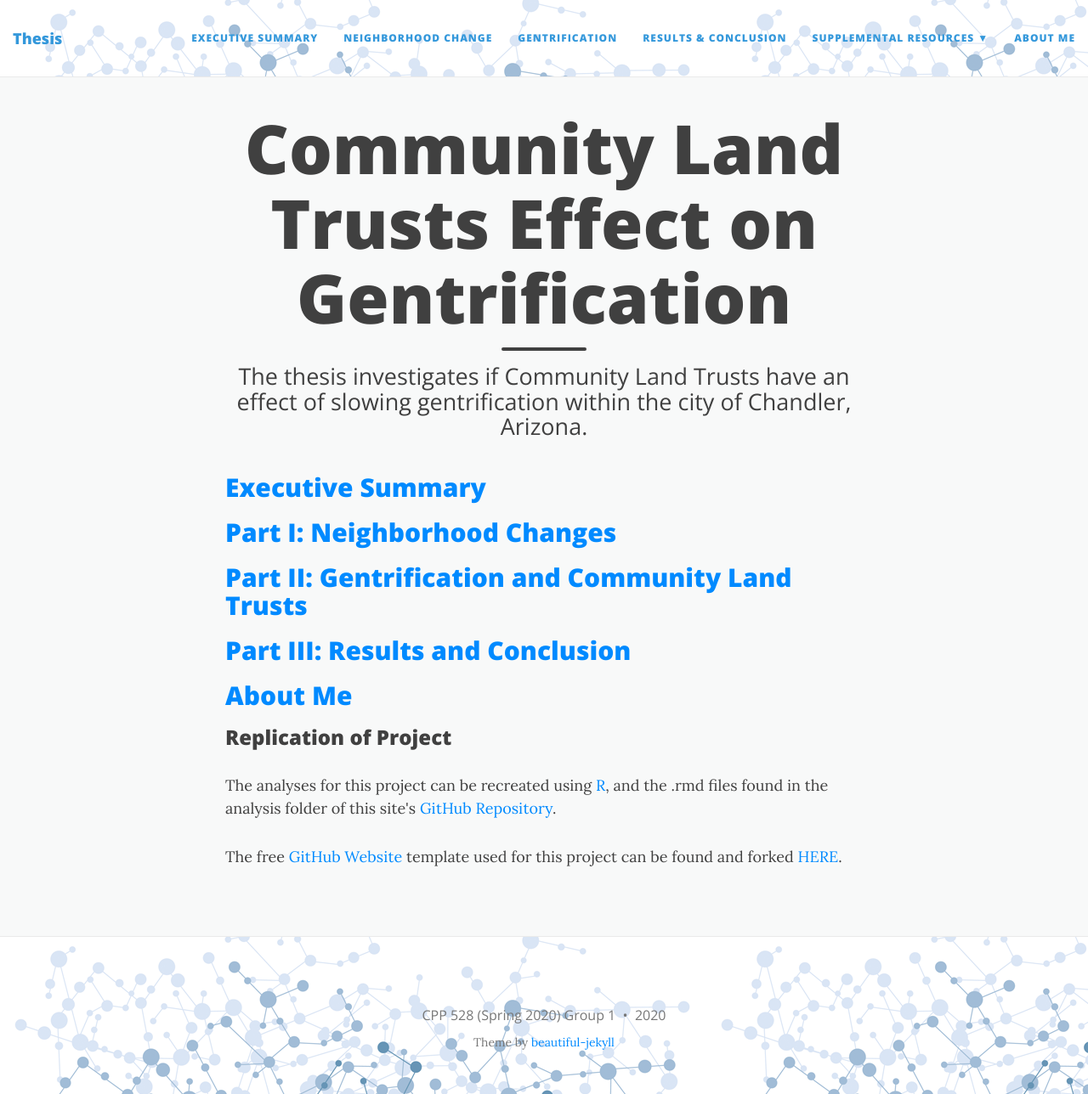
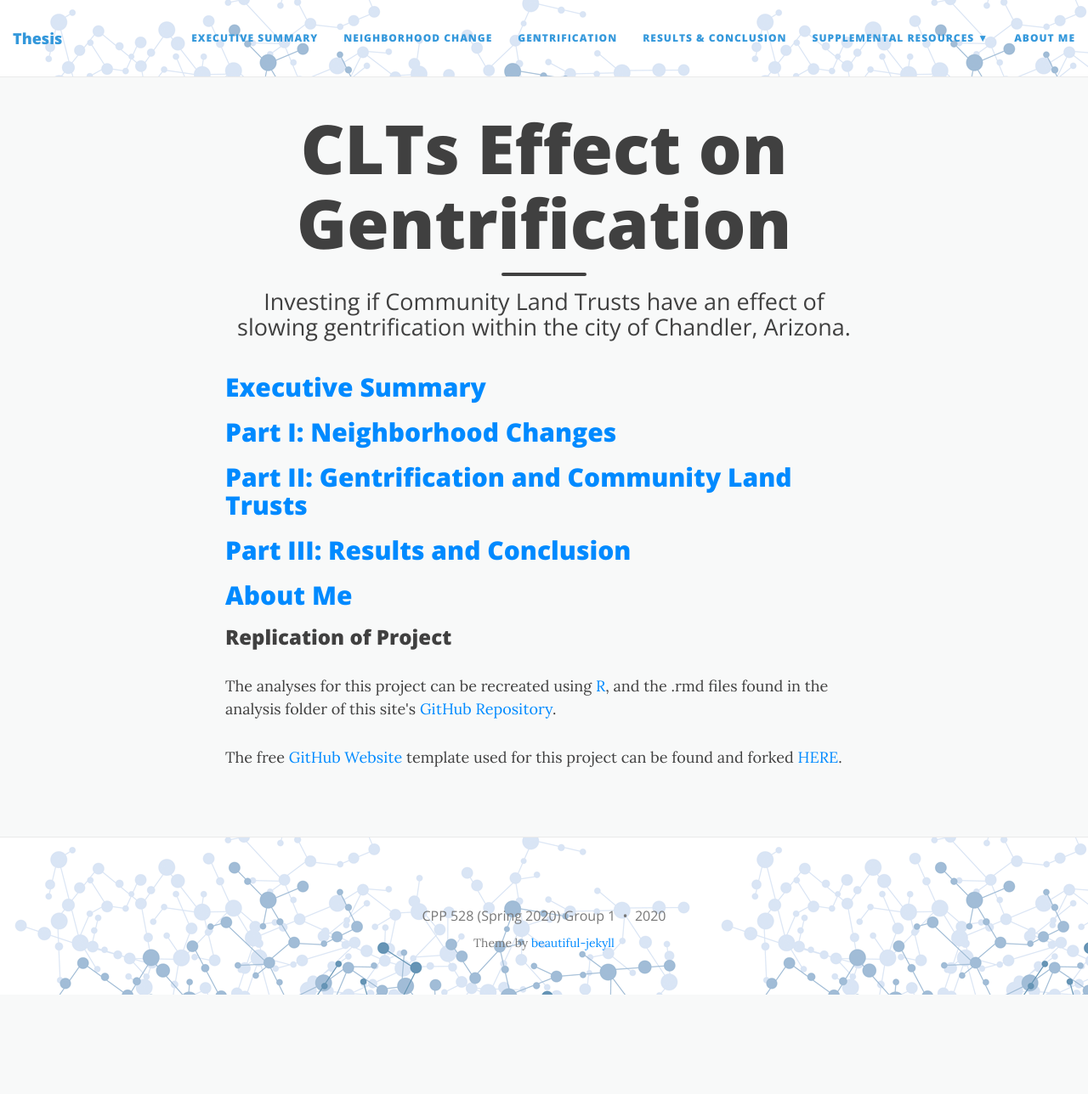
Before and after one commit to katiegentry07/thesis, a Jekyll site: the page built from index.html, in a window 1280 px wide and 1288 px high. Shown: the whole window at 85% size. Built offline with Jekyll 4.4.1, drawn with Linux system fonts in a browser that asks for light colours; nearby versions of some CDN libraries; the list of posts is cut into pages by our own code.

Commit message:
Update index.html

```diff
--- a/index.html
+++ b/index.html
@@ -1,7 +1,7 @@
 ---
 layout: page
-title: Community Land Trusts Effect on Gentrification
-subtitle: The thesis investigates if Community Land Trusts have an effect of slowing gentrification within the city of Chandler, Arizona.
+title: CLTs Effect on Gentrification
+subtitle: Investing if Community Land Trusts have an effect of slowing gentrification within the city of Chandler, Arizona.
 use-site-title: true
 ---
 <html>
```
